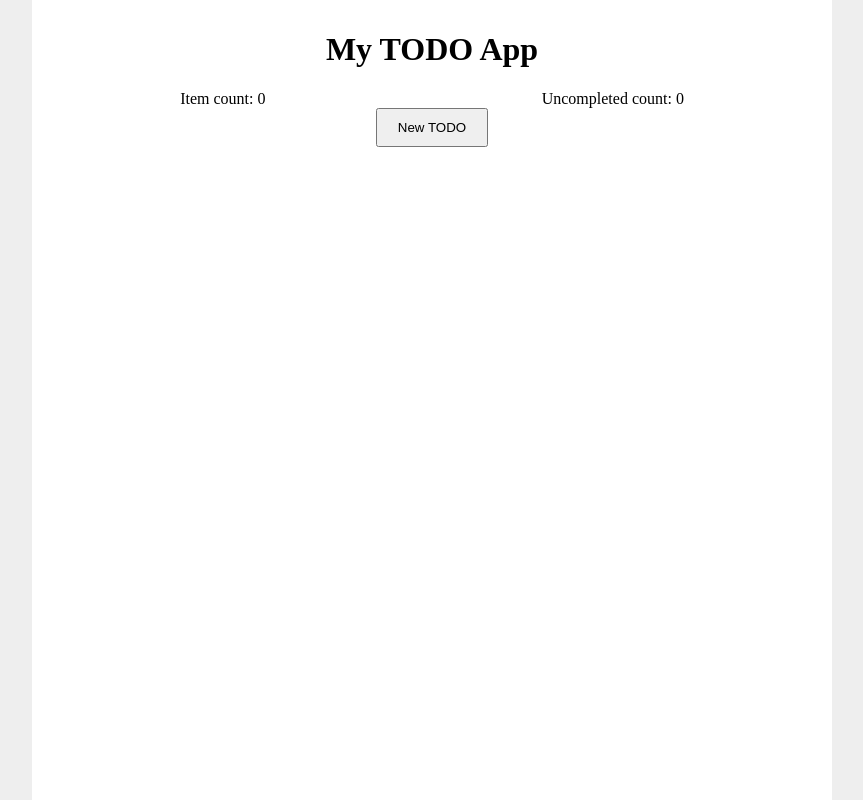
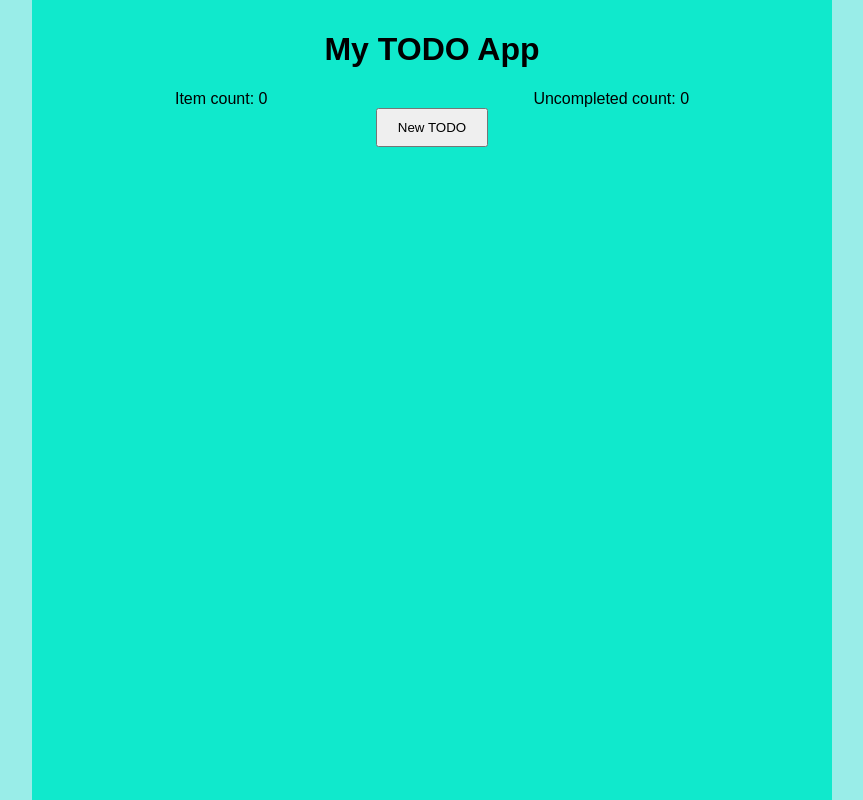
Before and after one commit to pokerbeing/todo, a React (Create React App) app: page / in a window 1280 px wide. Shown: the whole page, without its empty margins (208-1071 px from the left). Built offline with nearby package versions, Linux system fonts and the light colour scheme.

Commit message:
Changed background color

```diff
--- a/src/styles.css
+++ b/src/styles.css
@@ -8,9 +8,10 @@
 
 html,
 body {
-  background-color: #eee;
+  background-color: hwb(176 60% 7%);
   margin: 0;
   padding: 0;
+  font-family: Arial, Helvetica, sans-serif;
 }
 
 ul {
@@ -34,7 +35,7 @@ ul {
   padding: 10px;
   display: flex;
   flex-direction: column;
-  background-color: white;
+  background-color: rgb(16, 233, 204);
   height: 100vh;
 }
 
```
